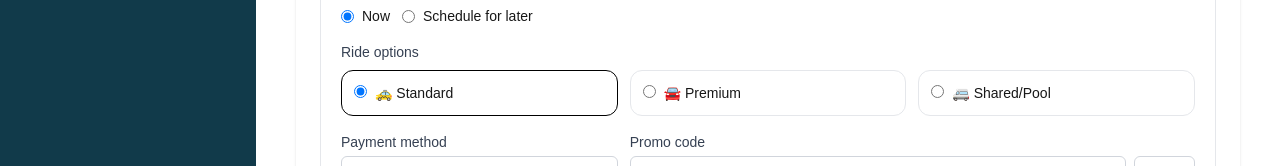
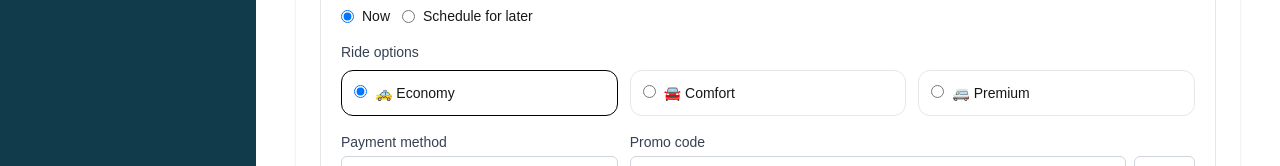
Before and after one commit to Mrunalgaikwad002/Cabnet, a Next.js app: page /user/dashboard in a window 1280 px wide. Both pictures are taken after a click on the button "Book a Ride". Shown: the part 400-566 px from the top of the page. Built offline with nearby package versions, Linux system fonts and the light colour scheme; no server answers.

Commit message:
project deployed

```diff
--- a/src/components/user/booking/BookingForm.jsx
+++ b/src/components/user/booking/BookingForm.jsx
@@ -45,7 +45,7 @@ export default function BookingForm({ onRideConfirmed, onRideToast, onGoLive })
   const [scheduleLater, setScheduleLater] = useState(false);
   const [date, setDate] = useState('');
   const [time, setTime] = useState('');
-  const [rideType, setRideType] = useState('standard');
+  const [rideType, setRideType] = useState('economy');
   const [payment, setPayment] = useState('cash');
   const [promo, setPromo] = useState('');
   const [savingAs, setSavingAs] = useState('none');
@@ -85,7 +85,7 @@ export default function BookingForm({ onRideConfirmed, onRideToast, onGoLive })
 
   const estimate = useMemo(() => {
     if (!pickup || !drop) return null;
-    const base = rideType === 'premium' ? 300 : rideType === 'shared' ? 120 : 200;
+    const base = rideType === 'premium' ? 300 : rideType === 'comfort' ? 250 : 200;
     const eta = rideType === 'premium' ? 10 : 15;
     return { fare: base, eta };
   }, [pickup, drop, rideType]);
@@ -284,9 +284,9 @@ export default function BookingForm({ onRideConfirmed, onRideToast, onGoLive })
       <div className="mt-4">
         <div className="text-sm font-medium text-gray-700">Ride options</div>
         <div className="mt-2 grid grid-cols-1 sm:grid-cols-3 gap-3 text-sm">
-          <label className={`rounded-xl border ${rideType==='standard'?'border-black':'border-gray-200'} bg-white p-3 cursor-pointer hover:shadow-sm`}><input type="radio" name="ride" className="mr-2" checked={rideType==='standard'} onChange={()=>setRideType('standard')} />🚕 Standard</label>
-          <label className={`rounded-xl border ${rideType==='premium'?'border-black':'border-gray-200'} bg-white p-3 cursor-pointer hover:shadow-sm`}><input type="radio" name="ride" className="mr-2" checked={rideType==='premium'} onChange={()=>setRideType('premium')} />🚘 Premium</label>
-          <label className={`rounded-xl border ${rideType==='shared'?'border-black':'border-gray-200'} bg-white p-3 cursor-pointer hover:shadow-sm`}><input type="radio" name="ride" className="mr-2" checked={rideType==='shared'} onChange={()=>setRideType('shared')} />🚐 Shared/Pool</label>
+          <label className={`rounded-xl border ${rideType==='economy'?'border-black':'border-gray-200'} bg-white p-3 cursor-pointer hover:shadow-sm`}><input type="radio" name="ride" className="mr-2" checked={rideType==='economy'} onChange={()=>setRideType('economy')} />🚕 Economy</label>
+          <label className={`rounded-xl border ${rideType==='comfort'?'border-black':'border-gray-200'} bg-white p-3 cursor-pointer hover:shadow-sm`}><input type="radio" name="ride" className="mr-2" checked={rideType==='comfort'} onChange={()=>setRideType('comfort')} />🚘 Comfort</label>
+          <label className={`rounded-xl border ${rideType==='premium'?'border-black':'border-gray-200'} bg-white p-3 cursor-pointer hover:shadow-sm`}><input type="radio" name="ride" className="mr-2" checked={rideType==='premium'} onChange={()=>setRideType('premium')} />🚐 Premium</label>
         </div>
       </div>
 
```
